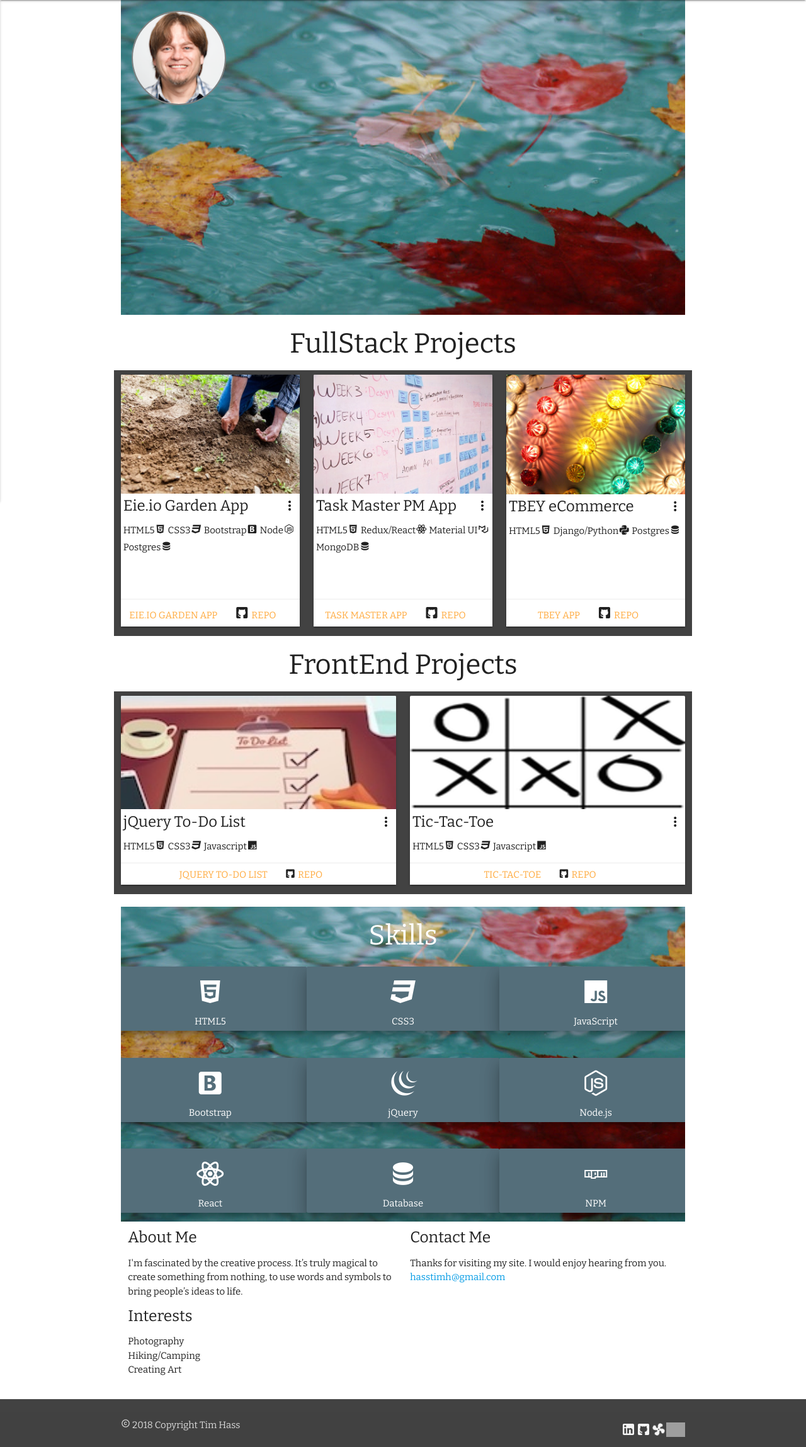
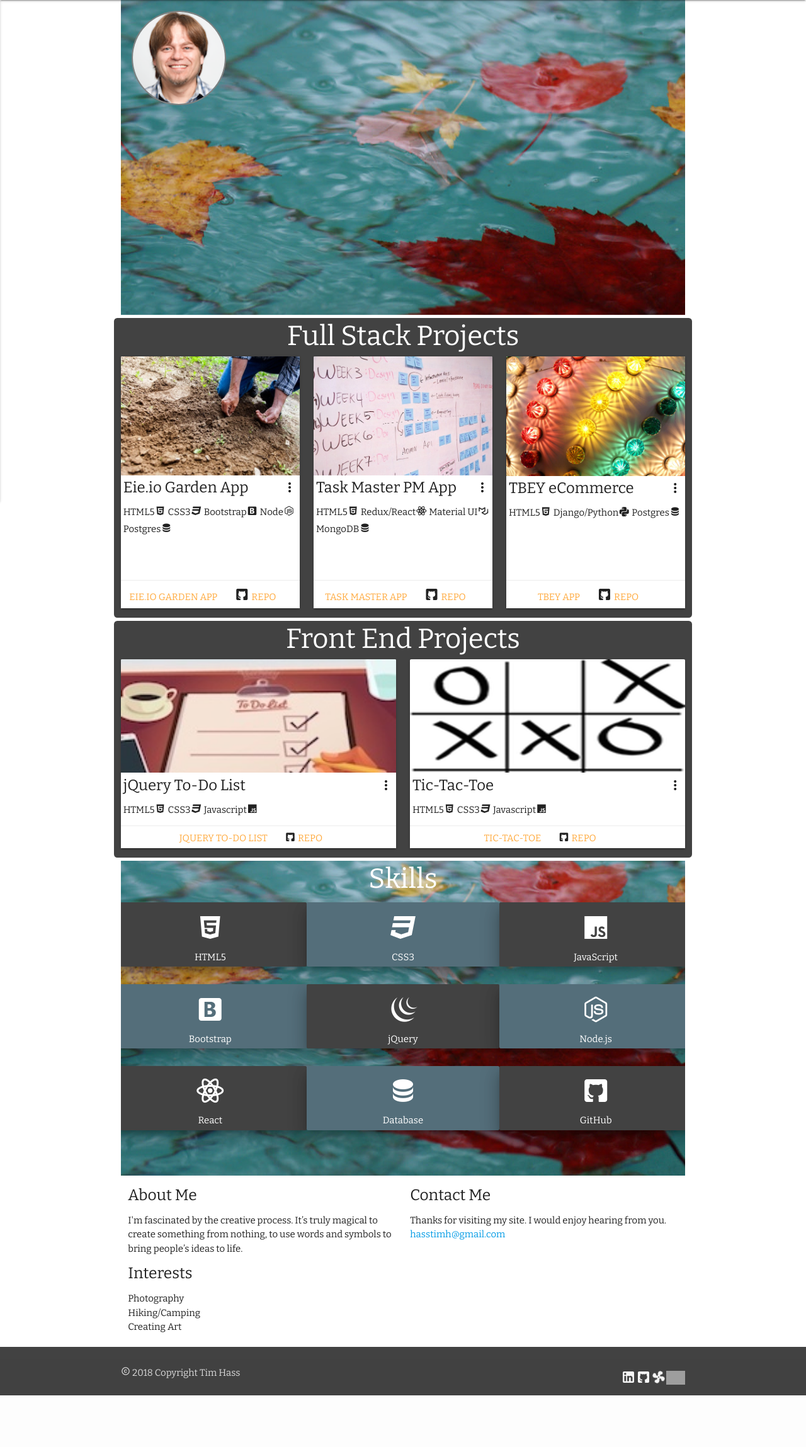
Before and after one commit to Tim-Hass-GA/hasstim.github.io, a PHP site: page / in a window 1280 px wide. Shown: the part 64-2362 px from the top of the page at 63% size. After the commit the page ends 2280 px from the top, so only its background shows below. Run offline with PHP 8.4, Linux system fonts and the light colour scheme; some libraries are stand-ins or nearby versions; grey boxes are pictures that could not be loaded.

Commit message:
some mods to ui and resume

```diff
--- a/index.html
+++ b/index.html
@@ -55,12 +55,12 @@
           <div class="parallax"><img src="./public/img/pool-of-leaves.jpg"></div>
         </div>
         <!-- projects -->
-        <section id="projects">
+        <section id="projects" class="">
 
-          <div class="row">
-            <h3 class="projects">FullStack Projects</h3>
+          <div class="row grey darken-3">
+            <h3 class="projects">Full Stack Projects</h3>
 
-            <div class="col s12 m4 grey darken-3">
+            <div class="col s12 m4">
               <div class="card medium sticky-action">
                 <div class="card-image waves-effect waves-block waves-light">
                   <img class="activator" src="./public/img/garden-app.jpeg"
@@ -100,7 +100,7 @@
               </div> <!-- end of card -->
             </div> <!-- end of col -->
 
-            <div class="col s12 m4 grey darken-3">
+            <div class="col s12 m4">
               <div class="card medium sticky-action">
                 <div class="card-image waves-effect waves-block waves-light">
                   <img class="activator" src="./public/img/task-master.jpg"
@@ -144,7 +144,7 @@
           <!-- <div class="row"> -->
             <!-- <h3 class="projects">FullStack Projects</h3> -->
 
-            <div class="col s12 m4 grey darken-3">
+            <div class="col s12 m4">
               <div class="card medium sticky-action">
                 <div class="card-image waves-effect waves-block waves-light">
                   <img class="activator" src="./public/img/project4-placeholder.jpg"
@@ -223,10 +223,10 @@
           </div>
 
 
-          <div class="row">
-            <h3 class="projects">FrontEnd Projects</h3>
+          <div class="row grey darken-3">
+            <h3 class="projects">Front End Projects</h3>
 
-            <div class="col s12 m6 grey darken-3">
+            <div class="col s12 m6">
               <div class="card small sticky-action">
                 <div class="card-image waves-effect waves-block waves-light">
                   <img class="activator" src="./public/img/to_do_list.jpg"
@@ -264,7 +264,7 @@
               </div> <!-- end of card -->
             </div> <!-- end of col -->
 
-            <div class="col s12 m6 grey darken-3">
+            <div class="col s12 m6">
               <div class="card small sticky-action">
                 <div class="card-image waves-effect waves-block waves-light">
                   <img class="activator" src="./public/img/tic-tac-toe.png"
@@ -347,7 +347,7 @@
           <section class="skills">
             <h3 class="white-text">Skills</h3>
             <div class="row">
-              <div class="card blue-grey darken-1 z-depth-5 col s4 hoverable skills">
+              <div class="card grey darken-3 z-depth-5 col s4 hoverable skills">
                 <div class="card-content white-text">
                   <span class="mdi mdi-48px mdi-language-html5"></span>
                   <p>HTML5</p>
@@ -359,7 +359,7 @@
                   <p>CSS3</p>
                 </div>
               </div>
-              <div class="card blue-grey darken-1 z-depth-5 col s4 hoverable skills">
+              <div class="card grey darken-3 z-depth-5 col s4 hoverable skills">
                 <div class="card-content white-text">
                   <span class="mdi mdi-48px mdi-language-javascript"></span>
                   <p>JavaScript</p>
@@ -374,7 +374,7 @@
                   <p>Bootstrap</p>
                 </div>
               </div>
-              <div class="card blue-grey darken-1 z-depth-5 col s4 hoverable skills">
+              <div class="card grey darken-3 z-depth-5 col s4 hoverable skills">
                 <div class="card-content white-text">
                   <span class="mdi mdi-48px mdi-jquery"></span>
                   <p>jQuery</p>
@@ -389,7 +389,7 @@
             </div>
 
             <div class="row">
-              <div class="card blue-grey darken-1 z-depth-5 col s4 hoverable skills">
+              <div class="card grey darken-3 z-depth-5 col s4 hoverable skills">
                 <div class="card-content white-text">
                   <span class="mdi mdi-48px mdi-react"></span>
                   <p>React</p>
@@ -401,10 +401,12 @@
                   <p>Database</p>
                 </div>
               </div>
-              <div class="card blue-grey darken-1 z-depth-5 col s4 hoverable skills">
+              <div class="card grey darken-3 z-depth-5 col s4 hoverable skills">
                 <div class="card-content white-text">
-                  <span class="mdi mdi-48px mdi-npm"></span>
-                  <p>NPM</p>
+                  <span class="mdi mdi-48px mdi-github-box"></span>
+                  <!-- <span class="mdi mdi-48px mdi-npm"></span> -->
+                  <!-- <p>NPM</p> -->
+                  <p>GitHub</p>
                 </div>
               </div>
             </div>
--- a/public/css/style.css
+++ b/public/css/style.css
@@ -6,11 +6,20 @@
 }
 
 /* header {} */
-/* .container {} */
+.row {
+  margin: .35em auto;
+  border-radius: .35em;
+}
 
 .me {
   text-align: left;
   margin: .15em;
+}
+
+h3 {
+  padding-top: 5px;
+  margin: 0 auto;
+  color: #fff;
 }
 
 img.me {
```
Also changed, not shown: 1 other file.
